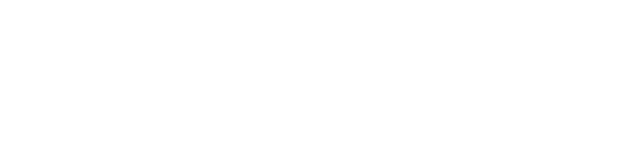
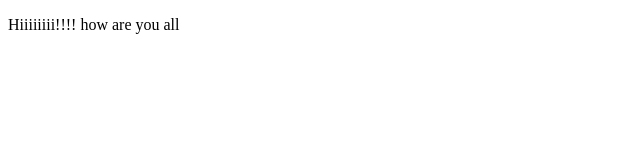
Before and after one commit to AbigailTutu/romote-git-practice, a plain HTML site: page index.html in a window 1280 px wide. Shown: the whole page, without its empty margins (0-640 px from the left). Drawn offline with Linux system fonts and the light colour scheme.

Commit message:
background color for section

```diff
--- a/index.html
+++ b/index.html
@@ -6,6 +6,8 @@
 	<title>About You</title>
 </head>
 <body>
-
+ <section>
+ 	<p>Hiiiiiiii!!!! how are you all</p>
+ </section>
 </body>
 </html>
--- /dev/null
+++ b/styles.css
@@ -0,0 +1,3 @@
+section {
+	background-color: lavender;
+}
```
